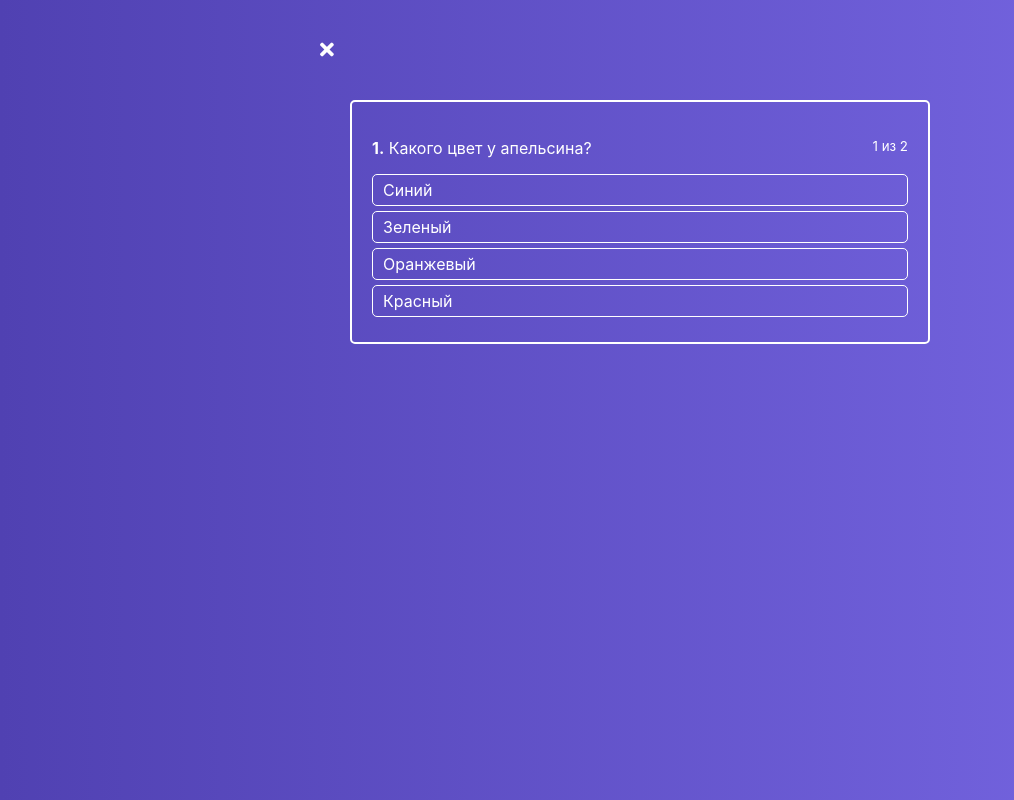
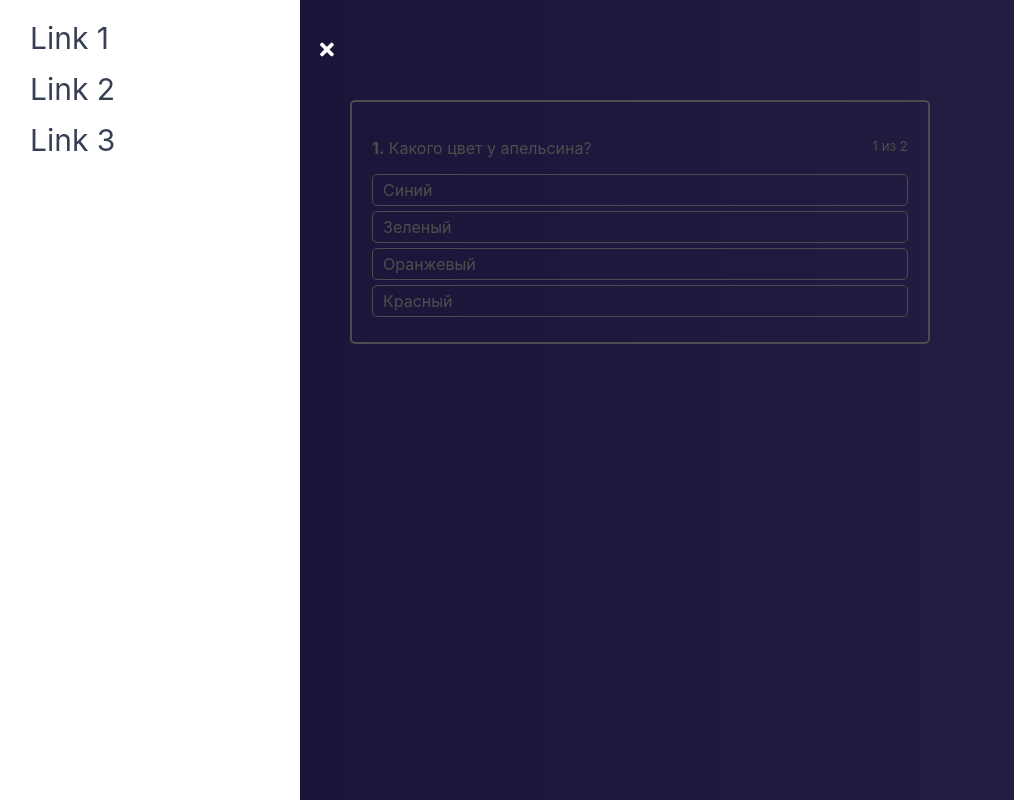
Before and after one commit to JsViking/quiz, a React app: page / in a window 1280 px wide. Both pictures are taken after a click on the icon 48 px from the left and 50 px from the top of the page. Shown: the whole page, without its empty margins (0-1014 px from the left). Built offline with nearby package versions, Linux system fonts and the light colour scheme.

Commit message:
add nav menu

```diff
--- /dev/null
+++ b/src/component/Navigation/Drawer/Drawer.js
@@ -0,0 +1,39 @@
+/* eslint-disable jsx-a11y/anchor-is-valid */
+import React from 'react'
+import classes from './Drawer.module.scss'
+import Backdrop from '../../UI/BackDrop/BackDrop'
+
+const links = [1,2,3]
+
+export default class Drawer extends React.Component {
+  renderLinks() {
+    return links.map((link, index) => {
+      return (
+        <li key={index}>
+          <a>Link {link}</a>
+        </li>
+      )
+    })
+  }
+
+  render() {
+    const cls = [
+      classes.Drawer
+    ]
+
+    if (!this.props.isOpen) {
+      cls.push(classes.close)
+    }
+
+    return (
+      <React.Fragment>
+        {this.props.isOpen ? <Backdrop onClick={this.props.onClose}/> : null}
+        <nav className={cls.join(' ')}>
+          <ul>
+            {this.renderLinks()}
+          </ul>
+        </nav>
+      </React.Fragment>
+    )
+  }
+}
--- /dev/null
+++ b/src/component/Navigation/Drawer/Drawer.module.scss
@@ -0,0 +1,43 @@
+.Drawer {
+  position: fixed;
+  left: 0;
+  top: 0;
+  bottom: 0;
+  width: 80%;
+  max-width: 300px;
+  padding: 20px 10px;
+  box-sizing: border-box;
+  background: #fff;
+  z-index: 90;
+  transform: translateX(0px);
+  transition: transform .22s ease-in;
+
+  ul {
+    list-style: none;
+    margin: 0;
+    padding: 0;
+
+    li {
+      margin-bottom: 15px;
+
+      a {
+        position: relative;
+        color: #363f54;
+        font-size: 30px;
+        text-decoration: none;
+        background-color: #fff;
+        padding: 0 20px 10px 20px;
+        transition: opacity .22s ease-in-out;
+        cursor: pointer;
+
+        &:hover, .active {
+          opacity: .7;
+        }
+      }
+    }
+  }
+}
+
+.close {
+  transform: translateX(-300px);
+}
--- /dev/null
+++ b/src/component/UI/BackDrop/BackDrop.js
@@ -0,0 +1,11 @@
+import React from 'react'
+import calsses from './BackDrop.module.scss'
+
+export default props => {
+  return (
+    <div
+      className={calsses.BackDrop}
+      onClick={props.onClick}
+    ></div>
+  )
+}
--- /dev/null
+++ b/src/component/UI/BackDrop/BackDrop.module.scss
@@ -0,0 +1,9 @@
+.BackDrop {
+  position: fixed;
+  z-index: 50;
+  background-color: rgba(0, 0, 0, .7);
+  top: 0;
+  left: 0;
+  right: 0;
+  bottom: 0;
+}
--- a/src/hoc/layots/Layouts.js
+++ b/src/hoc/layots/Layouts.js
@@ -1,6 +1,7 @@
 import React from 'react'
 import classes from './Layout.module.scss'
 import ToggleMenu from '../../component/Navigation/MenuToggle/MenuToggle'
+import Drawer from '../../component/Navigation/Drawer/Drawer'
 
 class Layout extends React.Component {
   state = {
@@ -16,6 +17,11 @@
   render() {
     return (
       <div className={classes.Layout}>
+        <Drawer
+          isOpen={this.state.menu}
+          onClose={this.toggleMenuHandler}
+        />
+
         <ToggleMenu
           onToggle={this.toggleMenuHandler}
           isOpen={this.state.menu}
```
